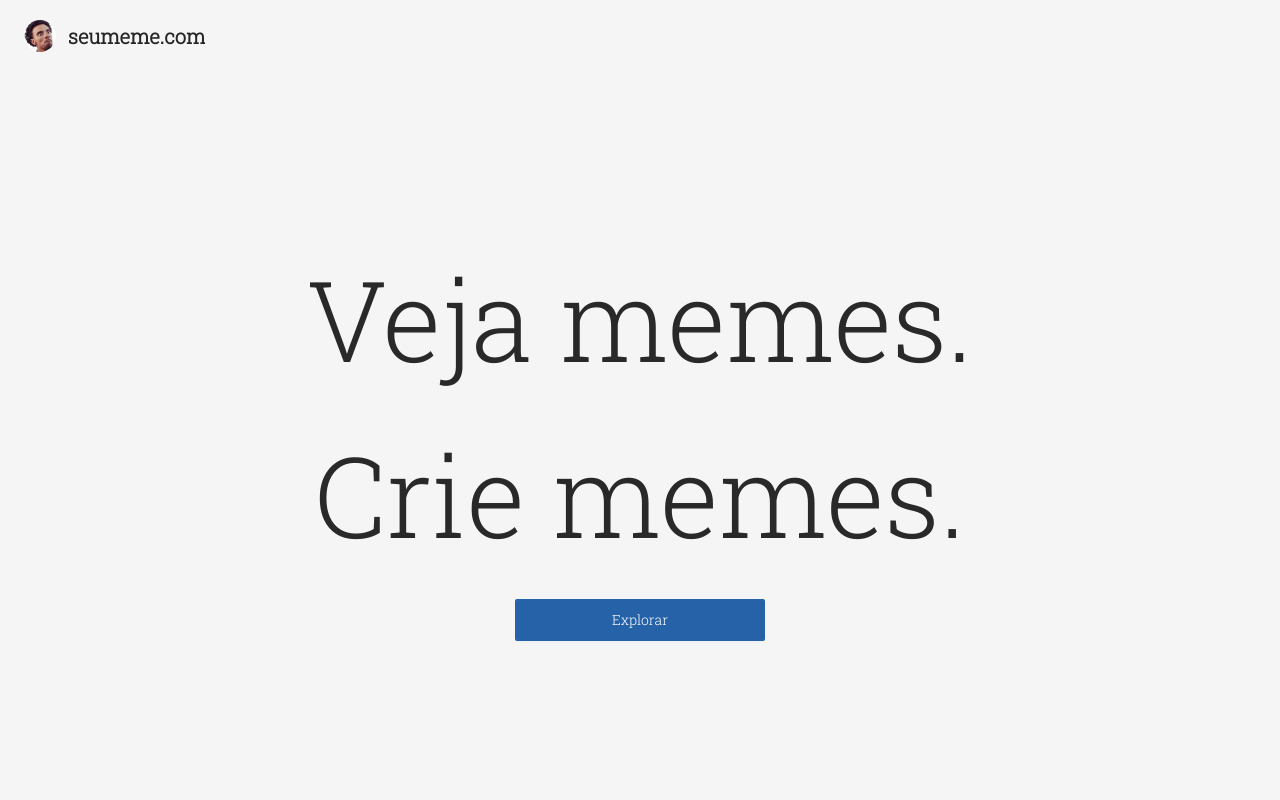
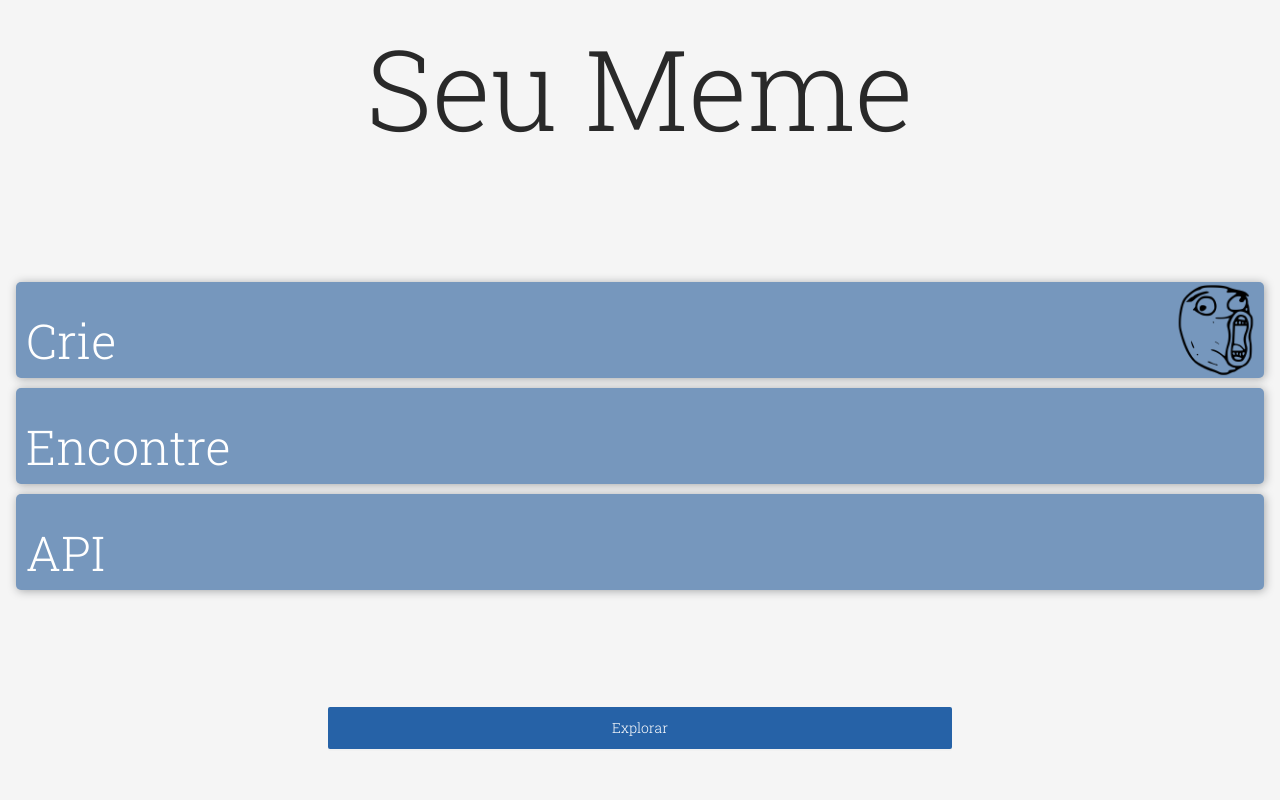
Before and after one commit to alanoli/meme_webapp, a React (Create React App) app: page / in a window 1280 px wide. Shown: the top 800 px of the page. Built offline with nearby package versions, Linux system fonts and the light colour scheme.

Commit message:
changing front page

```diff
--- a/src/Components/App/App.jsx
+++ b/src/Components/App/App.jsx
@@ -21,7 +21,7 @@ export default function App() {
         <BrowserRouter forceRefresh={true}>
             <Switch>
                 <Route exact path="/">
-                    <MainHeader />
+                    {/* <MainHeader /> */}
                     <FrontPage ref={catalogRef} />
                     <Catalog ref={catalogRef} />
                 </Route>
--- a/src/Components/FrontPage/FrontPage.css
+++ b/src/Components/FrontPage/FrontPage.css
@@ -1,10 +1,10 @@
 .front-page {
-    height: calc(100vh - 72px);
+    height: 100vh;
     width: 100%;
 
     display: flex;
     flex-direction: column;
-    justify-content: center;
+    justify-content: space-between;
     align-items: center;
     text-align: center;
 
@@ -13,24 +13,82 @@
 }
 
 .front-page .title-container {
-    margin-bottom: 1rem;
+    flex: 1;
+    margin: auto 0;
+
+    display: flex;
+    flex-direction: column;
+    justify-content: center;
 }
 
 .front-page .title {
-    margin: 0;
+    margin: auto 0;
 
     color: rgba(0, 0, 0, 0.835);
     font-size: 2.3rem;
+    text-align: center;
 }
 
-.front-page .btn-go {
+.front-page .site-options-root {
+    flex: 3;
+    display: flex;
+    flex-direction: column;
+    justify-content: center;
+    width: 100%;
+
+    margin-top: 50px;
+}
+
+.front-page .site-options-root .option {
+    display: flex;
+    flex-direction: row;
+    justify-content: space-between;
+
+    width: 100%;
+    height: 6rem;
+    background-color: rgb(118, 151, 189);
+    margin-bottom: 10px;
+
+    border-radius: 5px;
+    border: none;
+    /* box-shadow: -1px -1px 10px red; */
+    box-shadow: 1px 1px 10px rgb(163, 165, 167);
+}
+
+.front-page .site-options-root .option p {
+    color: white;
+    margin: 0;
+    margin-top: auto;
+    font-size: 3rem;
+    padding-left: 10px;
+}
+
+.front-page .site-options-root .option img {
+    height: 100%;
+}
+
+.front-page .site-options-root .option:hover {
+    cursor: pointer;
+    background-color: rgb(28, 63, 104);
+}
+
+.front-page .nav-button-root {
+    flex: 1;
+    width: 100%;
+    display: flex;
+    flex-direction: column;
+    justify-content: center;
+    align-items: center;
+}
+
+.front-page .nav-button-root .btn-go {
     width: 50%;
     background-color: rgb(38, 98, 167);
     color: white;
     border: none;
 }
 
-.front-page .btn-go:hover {
+.front-page .nav-button-root .btn-go:hover {
     background-color: white;
     color: rgb(38, 98, 167);
 }
--- a/src/Components/FrontPage/FrontPage.jsx
+++ b/src/Components/FrontPage/FrontPage.jsx
@@ -2,6 +2,7 @@ import React from "react"
 import { Button } from "antd"
 import "./FrontPage.css"
 
+import imgCreate from "../../Assets/Images/avatarIcon.png"
 
 export default React.forwardRef((props, catalogRef) => {
 
@@ -12,10 +13,23 @@ export default React.forwardRef((props, catalogRef) => {
     return (
         <div className="front-page front-page-background">
             <div className="title-container">
-                <h1 className="title">Veja memes.</h1>
-                <h1 className="title">Crie memes.</h1>
+                <h1 className="title">Seu Meme</h1>
             </div>
-            <Button onClick={navToRef} className="btn-go">Explorar</Button>
+            <div className="site-options-root">
+                <div className="option">
+                    <p className="text">Crie</p>
+                    <img src={imgCreate} alt=""/>
+                </div>
+                <div className="option">
+                    <p className="text">Encontre</p>
+                </div>
+                <div className="option">
+                    <p className="text">API</p>
+                </div>
+            </div>
+            <div className="nav-button-root">
+                <Button onClick={navToRef} className="btn-go">Explorar</Button>
+            </div>
         </div>
     )
 })
```
